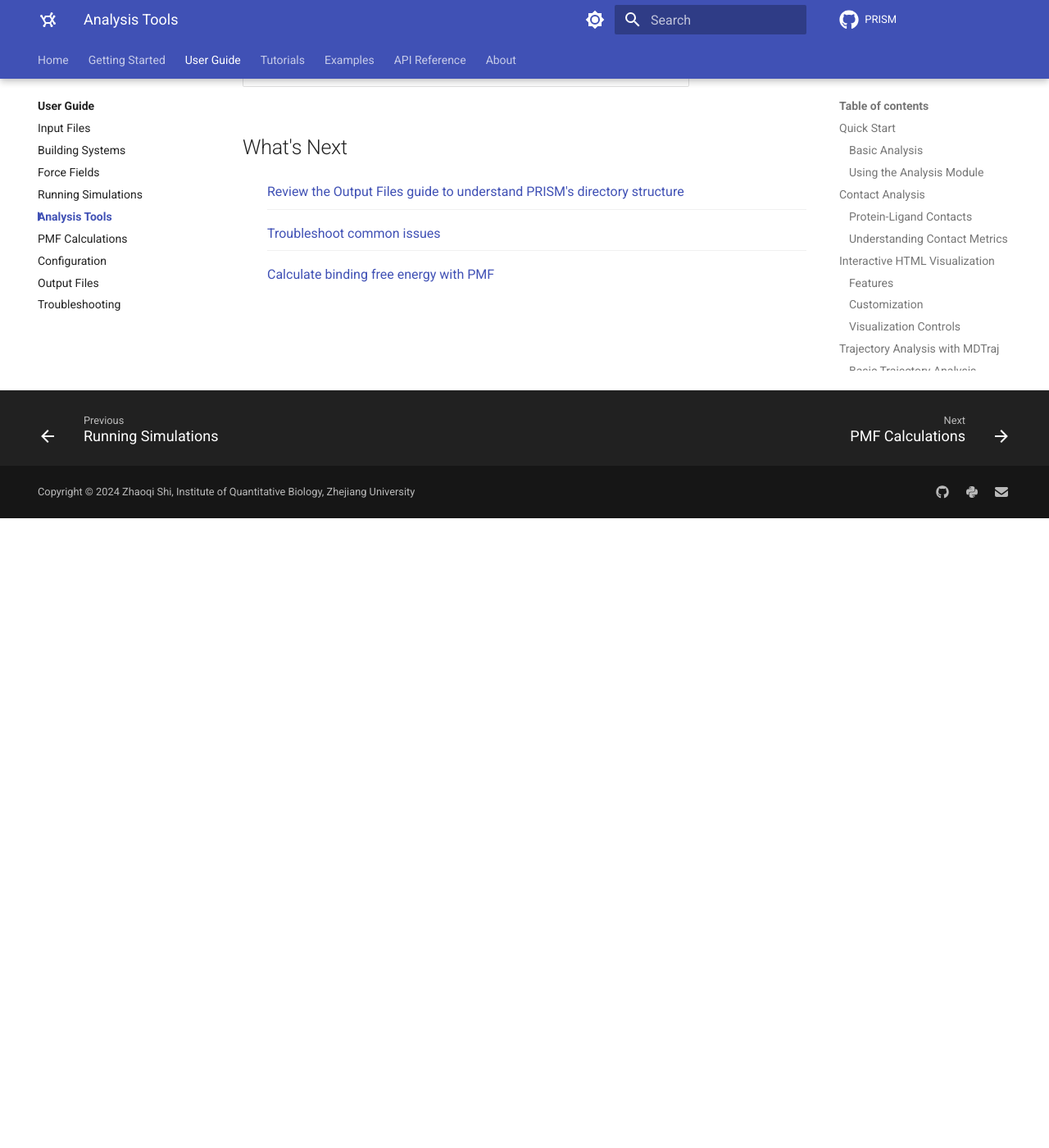
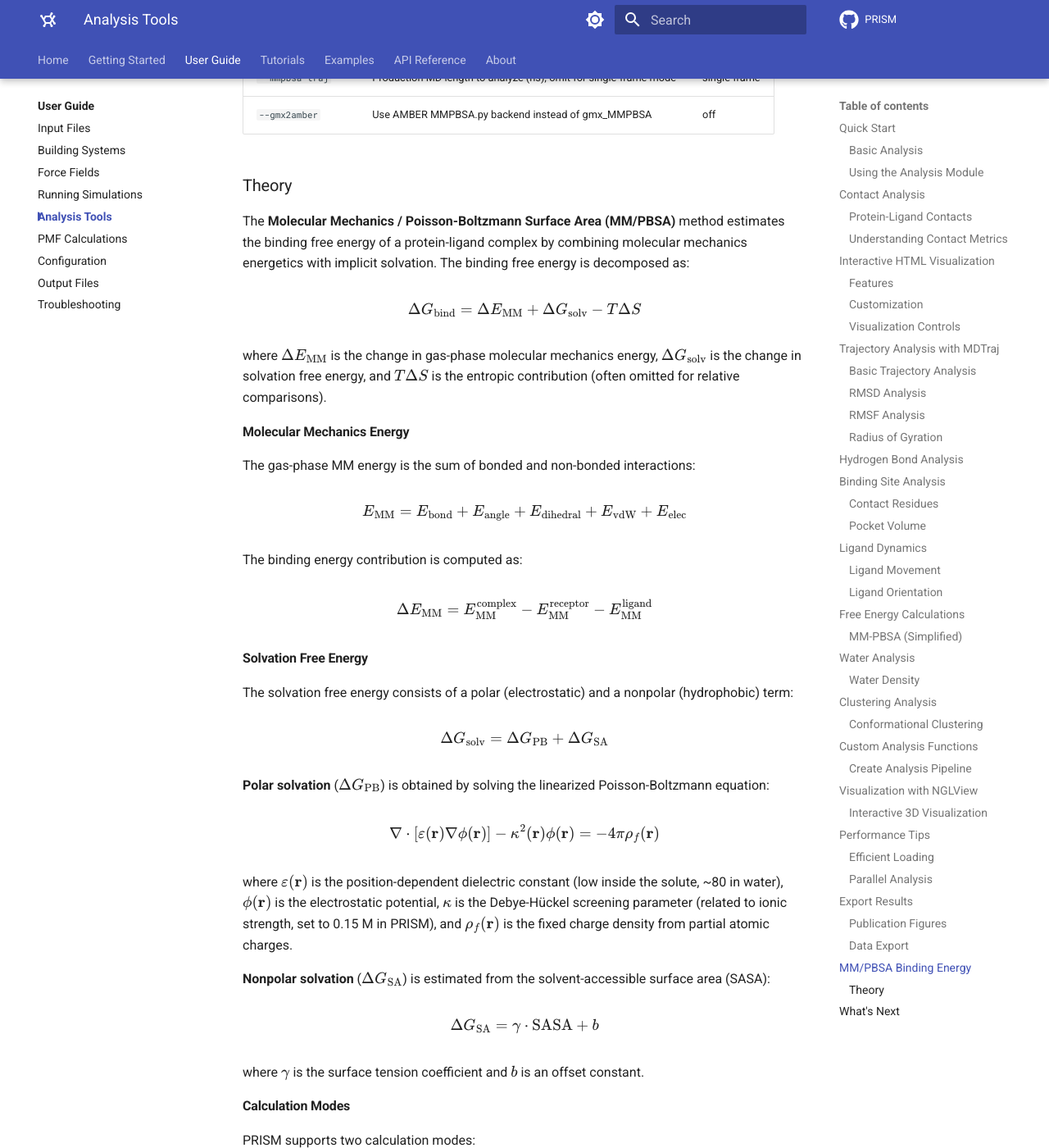
Before and after one commit to AIB100/PRISM-Tutorial, an MkDocs documentation site: the page built from docs/user-guide/analysis-tools.md, in a window 1280 px wide and 1400 px high, scrolled down 13457 px. Shown: the whole window at 82% size. Built offline with MkDocs 1.6.1 and Material for MkDocs 9.7.7, drawn with Linux system fonts in a browser that asks for light colours; comment, search, counter and statistics services are not loaded; before the commit the page ends 14089 px from its top, so only the background shows below that; some of the changed text lies outside the part shown.

Commit message:
docs: Add MM/PBSA theory section with PB equation and workflow
- Binding free energy decomposition (ΔE_MM + ΔG_solv - TΔS)
- Poisson-Boltzmann equation for polar solvation
- SASA nonpolar solvation term
- Single-frame vs trajectory calculation modes
- gmx_MMPBSA vs AMBER MMPBSA.py backend comparison
- Mermaid workflow diagram

Co-Authored-By: Claude Opus 4.6 <noreply@anthropic.com>

````diff
--- a/docs/user-guide/analysis-tools.md
+++ b/docs/user-guide/analysis-tools.md
@@ -665,18 +665,101 @@ with pd.ExcelWriter("analysis_results.xlsx") as writer:
 PRISM can set up MM/PBSA binding energy calculations using gmx_MMPBSA:
 
 ```bash
-# Run MM/PBSA on the last 10 ns of trajectory
+# Single-frame MM/PBSA on equilibrated structure
+prism protein.pdb ligand.mol2 -o output --mmpbsa
+
+# Trajectory-based MM/PBSA on the last 10 ns
 prism protein.pdb ligand.mol2 -o output --mmpbsa --mmpbsa-traj 10
 
-# With GROMACS-to-AMBER topology conversion
+# With GROMACS-to-AMBER topology conversion (uses AMBER MMPBSA.py backend)
 prism protein.pdb ligand.mol2 -o output --mmpbsa --gmx2amber
 ```
 
 | Flag | Description | Default |
 | --- | --- | --- |
 | `--mmpbsa` / `-pbsa` | Enable MM/PBSA calculation | off |
-| `--mmpbsa-traj` | Trajectory segment to analyze (ns) | full trajectory |
-| `--gmx2amber` | Convert GROMACS topology to AMBER format | off |
+| `--mmpbsa-traj` | Production MD length to analyze (ns); omit for single-frame mode | single frame |
+| `--gmx2amber` | Use AMBER MMPBSA.py backend instead of gmx_MMPBSA | off |
+
+### Theory
+
+The **Molecular Mechanics / Poisson-Boltzmann Surface Area (MM/PBSA)** method estimates the binding free energy of a protein-ligand complex by combining molecular mechanics energetics with implicit solvation. The binding free energy is decomposed as:
+
+$$
+\Delta G_{\text{bind}} = \Delta E_{\text{MM}} + \Delta G_{\text{solv}} - T \Delta S
+$$
+
+where $\Delta E_{\text{MM}}$ is the change in gas-phase molecular mechanics energy, $\Delta G_{\text{solv}}$ is the change in solvation free energy, and $T\Delta S$ is the entropic contribution (often omitted for relative comparisons).
+
+#### Molecular Mechanics Energy
+
+The gas-phase MM energy is the sum of bonded and non-bonded interactions:
+
+$$
+E_{\text{MM}} = E_{\text{bond}} + E_{\text{angle}} + E_{\text{dihedral}} + E_{\text{vdW}} + E_{\text{elec}}
+$$
+
+The binding energy contribution is computed as:
+
+$$
+\Delta E_{\text{MM}} = E_{\text{MM}}^{\text{complex}} - E_{\text{MM}}^{\text{receptor}} - E_{\text{MM}}^{\text{ligand}}
+$$
+
+#### Solvation Free Energy
+
+The solvation free energy consists of a polar (electrostatic) and a nonpolar (hydrophobic) term:
+
+$$
+\Delta G_{\text{solv}} = \Delta G_{\text{PB}} + \Delta G_{\text{SA}}
+$$
+
+**Polar solvation** ($\Delta G_{\text{PB}}$) is obtained by solving the linearized Poisson-Boltzmann equation:
+
+$$
+\nabla \cdot \left[ \varepsilon(\mathbf{r}) \nabla \phi(\mathbf{r}) \right] - \kappa^2(\mathbf{r}) \phi(\mathbf{r}) = -4\pi \rho_f(\mathbf{r})
+$$
+
+where $\varepsilon(\mathbf{r})$ is the position-dependent dielectric constant (low inside the solute, ~80 in water), $\phi(\mathbf{r})$ is the electrostatic potential, $\kappa$ is the Debye-Hückel screening parameter (related to ionic strength, set to 0.15 M in PRISM), and $\rho_f(\mathbf{r})$ is the fixed charge density from partial atomic charges.
+
+**Nonpolar solvation** ($\Delta G_{\text{SA}}$) is estimated from the solvent-accessible surface area (SASA):
+
+$$
+\Delta G_{\text{SA}} = \gamma \cdot \text{SASA} + b
+$$
+
+where $\gamma$ is the surface tension coefficient and $b$ is an offset constant.
+
+#### Calculation Modes
+
+PRISM supports two calculation modes:
+
+**Single-frame mode** (`--mmpbsa`): Computes $\Delta G_{\text{bind}}$ on the final equilibrated structure (NPT output). This is fast but does not capture conformational averaging.
+
+**Trajectory mode** (`--mmpbsa --mmpbsa-traj NS`): Runs production MD for the specified length, then computes $\Delta G_{\text{bind}}$ for each sampled frame. The final result is the ensemble average $\langle \Delta G_{\text{bind}} \rangle$ with standard deviation, providing more reliable estimates.
+
+#### Backends
+
+PRISM supports two MM/PBSA backends:
+
+| Backend | Flag | Topology handling | Best for |
+| --- | --- | --- | --- |
+| **gmx_MMPBSA** (default) | — | Direct GROMACS topology | GAFF, GAFF2, all force fields |
+| **AMBER MMPBSA.py** | `--gmx2amber` | parmed conversion to AMBER prmtop | Cross-validation with AMBER |
+
+When using the AMBER backend, PRISM automatically converts the GROMACS topology to AMBER format (solvated, complex, receptor, and ligand prmtop files) via parmed, and fixes any invalid dihedral periodicity values that may arise during conversion.
+
+#### Workflow
+
+```mermaid
+graph LR
+    A[Build & Equilibrate System] --> B{Mode?}
+    B -->|Single-frame| C[Use NPT Final Frame]
+    B -->|Trajectory| D[Run Production MD]
+    C --> E[Generate Index Groups]
+    D --> E
+    E --> F[Run MM/PBSA Calculation]
+    F --> G["ΔG_bind = ΔE_MM + ΔG_PB + ΔG_SA"]
+```
 
 <div class="whats-next" markdown>
 
````
